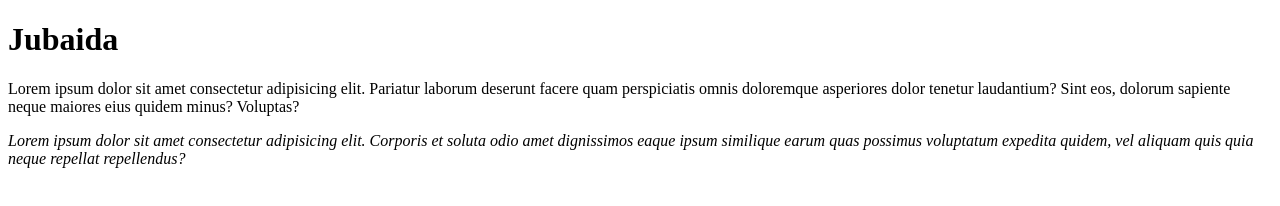
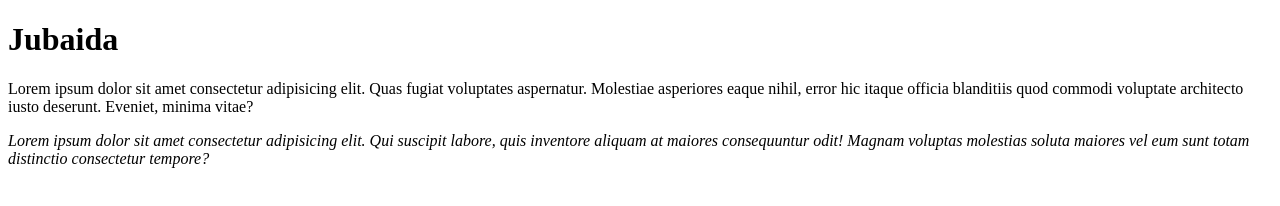
Before and after one commit to Maliha1983/Second-website, a plain HTML site: page index.html in a window 1280 px wide. Drawn offline with Linux system fonts and the light colour scheme.

Commit message:
first-commit

```diff
--- a/index.html
+++ b/index.html
@@ -8,16 +8,16 @@
   <body>
     <h1>Jubaida</h1>
     <p>
-      Lorem ipsum dolor sit amet consectetur adipisicing elit. Pariatur laborum
-      deserunt facere quam perspiciatis omnis doloremque asperiores dolor
-      tenetur laudantium? Sint eos, dolorum sapiente neque maiores eius quidem
-      minus? Voluptas?
+      Lorem ipsum dolor sit amet consectetur adipisicing elit. Quas fugiat
+      voluptates aspernatur. Molestiae asperiores eaque nihil, error hic itaque
+      officia blanditiis quod commodi voluptate architecto iusto deserunt.
+      Eveniet, minima vitae?
     </p>
     <i
-      >Lorem ipsum dolor sit amet consectetur adipisicing elit. Corporis et
-      soluta odio amet dignissimos eaque ipsum similique earum quas possimus
-      voluptatum expedita quidem, vel aliquam quis quia neque repellat
-      repellendus?</i
+      >Lorem ipsum dolor sit amet consectetur adipisicing elit. Qui suscipit
+      labore, quis inventore aliquam at maiores consequuntur odit! Magnam
+      voluptas molestias soluta maiores vel eum sunt totam distinctio
+      consectetur tempore?</i
     >
   </body>
 </html>
```
